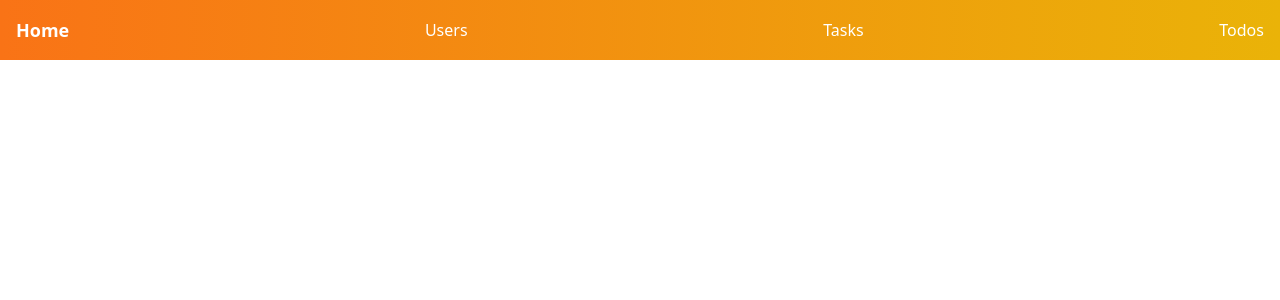
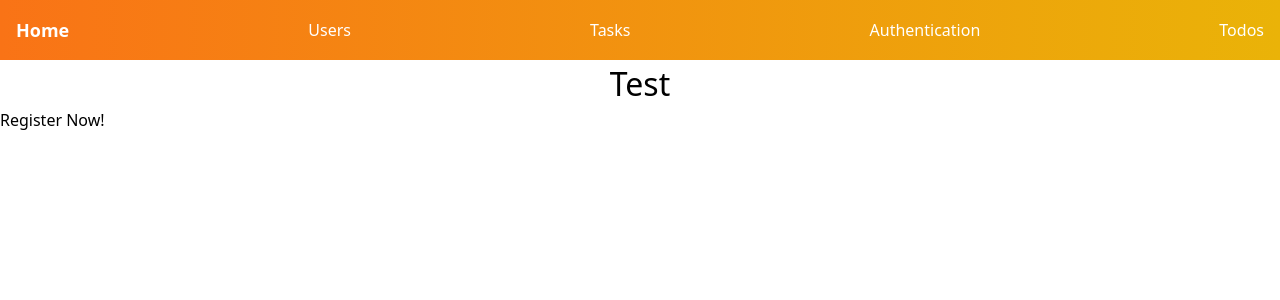
Before and after one commit to jstellmacher/Taskier_broken, a React (Create React App) app in the folder client/: page /authentication in a window 1280 px wide. Shown: the top 300 px of the page. Built offline with nearby package versions, Linux system fonts and the light colour scheme.

Commit message:
Authentication.js added

```diff
--- a/client/src/components/App.js
+++ b/client/src/components/App.js
@@ -6,6 +6,7 @@ import Home from './Home';
 import Users from './Users';
 import Tasks from './Tasks';
 import Todos from './Todos';
+import Authentication from './Authentication';
 
 const App = () => {
   return (
@@ -13,6 +14,7 @@ const App = () => {
       <div className="">
         <NavBar />
         <Switch>
+          <Route exact path="/authentication" component={Authentication} />
           <Route exact path="/" component={Home} />
           <Route path="/users" component={Users} />
           <Route path="/tasks" component={Tasks} />
--- /dev/null
+++ b/client/src/components/Authentication.js
@@ -0,0 +1,18 @@
+import React, { useState } from 'react';
+
+function Authentication() {
+  const [signUp, setSignUp] = useState(false); // Set initial value to false
+
+  const handleClick = (e) => setSignUp((signUp) => !signUp);
+
+  return (
+    <>
+      <h1>Test</h1>
+      <button onClick={handleClick}>
+        {signUp ? 'Log In!' : 'Register Now!'}
+      </button>
+    </>
+  );
+}
+
+export default Authentication;
--- a/client/src/components/NavBar.js
+++ b/client/src/components/NavBar.js
@@ -21,6 +21,11 @@ const NavBar = () => {
           </Link>
         </li>
         <li>
+          <Link to="/authentication" className="text-white hover:text-gray-200 ml-4">
+            Authentication
+          </Link>
+        </li>
+        <li>
           <Link to="/todos" className="text-white hover:text-gray-200 ml-4">
             Todos
           </Link>
```
Also changed, not shown: 1 other file (tests, documents, lock files or other folders).
